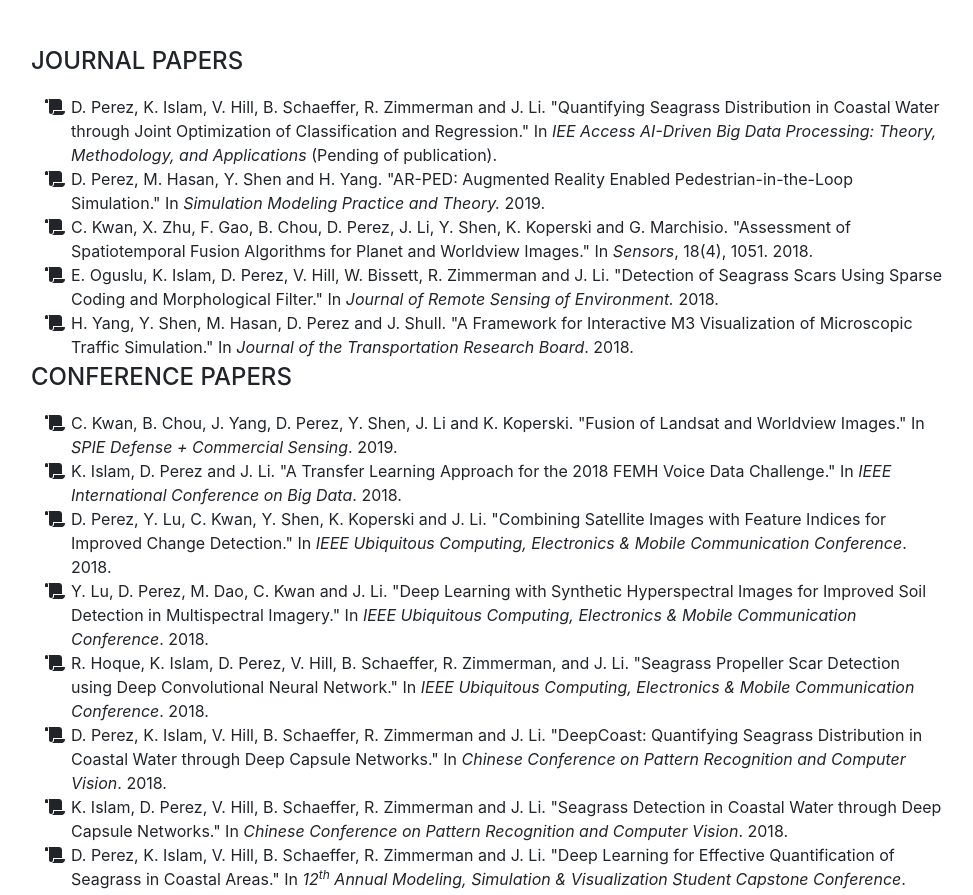
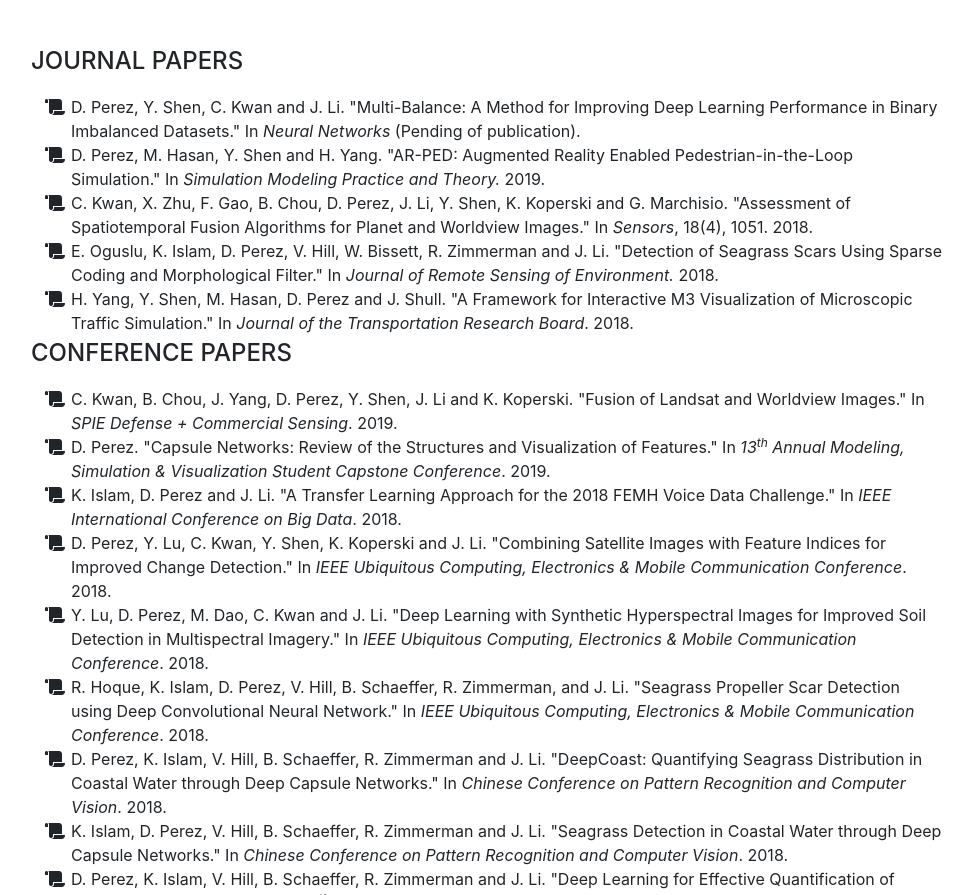
Before and after one commit to DandiC/dandic.github.io, a website with bundled scripts: page index.html in a window 1280 px wide. Shown: the part 3400-4295 px from the top of the page, without its empty margins (289-1262 px from the left). Built offline with nearby package versions, Linux system fonts and the light colour scheme; a web font is replaced by a local one.

Commit message:
update publications

```diff
--- a/index.html
+++ b/index.html
@@ -218,7 +218,7 @@
 			-->
           <li>
             <i class="fa-li fa fa-scroll"></i>
-            D. Perez, K. Islam, V. Hill, B. Schaeffer, R. Zimmerman and J. Li. "Quantifying Seagrass Distribution in Coastal Water through Joint Optimization of Classification and Regression." In <i>IEE Access AI-Driven Big Data Processing: Theory, Methodology, and Applications </i> (Pending of publication).</li>
+            D. Perez, Y. Shen, C. Kwan and J. Li. "Multi-Balance: A Method for Improving Deep Learning Performance in Binary Imbalanced Datasets." In <i>Neural Networks</i> (Pending of publication).</li>
           <li>
             <i class="fa-li fa fa-scroll"></i>
             D. Perez, M. Hasan, Y. Shen and H. Yang. "AR-PED: Augmented Reality Enabled Pedestrian-in-the-Loop Simulation." In <i>Simulation Modeling Practice and Theory.</i> 2019.</li>
@@ -243,6 +243,9 @@
 		  <li>
             <i class="fa-li fa fa-scroll"></i>
             C. Kwan, B. Chou, J. Yang, D. Perez, Y. Shen, J. Li and K. Koperski. "Fusion of Landsat and Worldview Images." In <i>SPIE Defense + Commercial Sensing</i>. 2019.</li>
+		  <li>
+            <i class="fa-li fa fa-scroll"></i>
+            D. Perez. "Capsule Networks: Review of the Structures and Visualization of Features." In <i>13<sup>th</sup> Annual Modeling, Simulation & Visualization Student Capstone Conference</i>. 2019.</li>
           <li>
             <i class="fa-li fa fa-scroll"></i>
             K. Islam, D. Perez and J. Li. "A Transfer Learning Approach for the 2018 FEMH Voice Data Challenge." In <i>IEEE International Conference on Big Data</i>. 2018.</li>
```
